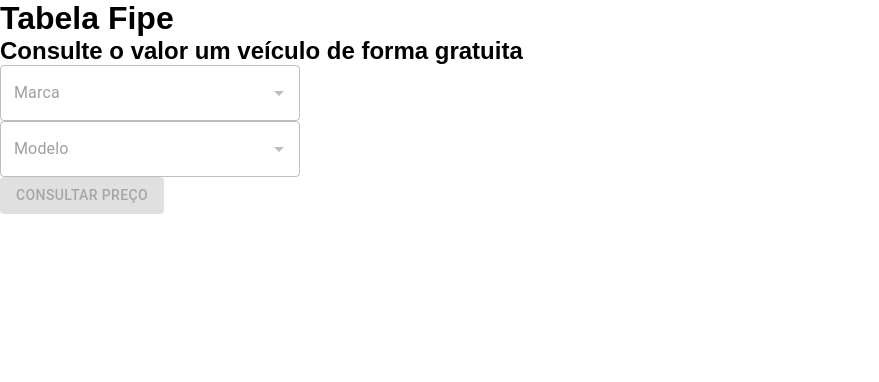
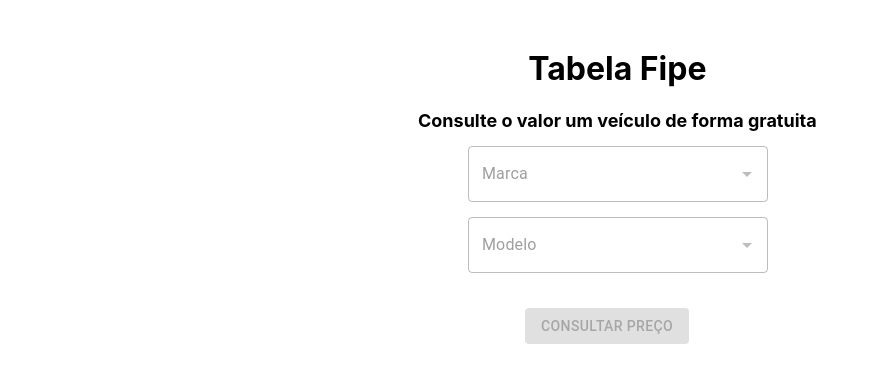
Before and after one commit to Herley25/fipeTest, a Next.js app: page / in a window 1280 px wide. Shown: the top 382 px of the page, without its empty margins (0-879 px from the left). Built offline with nearby package versions, Linux system fonts and the light colour scheme; no server answers.

Commit message:
feat: create component Resul

```diff
--- a/package.json
+++ b/package.json
@@ -23,11 +23,15 @@
     "styled-components": "^5.3.5"
   },
   "devDependencies": {
+    "@testing-library/react": "^13.3.0",
+    "@types/jest": "^28.1.6",
     "@types/node": "18.0.3",
     "@types/react": "18.0.15",
     "@types/react-dom": "18.0.6",
     "eslint": "8.19.0",
     "eslint-config-next": "12.2.2",
+    "jest": "^28.1.3",
+    "ts-jest": "^28.0.7",
     "typescript": "4.7.4"
   }
 }
--- a/pages/_app.tsx
+++ b/pages/_app.tsx
@@ -1,10 +1,7 @@
-import GlobalStyle from '../styles/global';
-
 import type { AppProps } from "next/app";
 function MyApp({ Component, pageProps }: AppProps) {
   return (
     <>
-      <GlobalStyle />
       <Component {...pageProps} />
     </>
   );
--- a/pages/api/model.ts
+++ /dev/null
@@ -1,5 +0,0 @@
-import axios from "axios";
-
-axios.get("https://parallelum.com.br/fipe/api/v1/carros/marcas").then((response) => {
-  console.log(response);
-});
--- /dev/null
+++ b/pages/components/Result.tsx
@@ -0,0 +1,24 @@
+import React from 'react';
+
+import styles from '../../styles/Result.module.css';
+
+interface IResult {
+  title: string;
+  price: string;
+  text: string;
+}
+
+const Result = ({ title, price, text }: IResult): JSX.Element => (
+  <div className={styles.container}>
+    <h3 className={styles.text_result}>Resultado</h3>
+    <div className={styles.content}>
+      <h4 className={styles.title}>{title}</h4>
+      <div className={styles.money}>
+        <p className={styles.value}>{price}</p>
+      </div>
+      <p className={styles.text_bottom}>{text}</p>
+    </div>
+  </div>
+);
+
+export default Result;
--- a/pages/index.tsx
+++ b/pages/index.tsx
@@ -1,6 +1,4 @@
-import axios, {
-    AxiosResponse,
-} from 'axios';
+import axios from 'axios';
 import React, {
     useCallback,
     useEffect,
@@ -9,54 +7,23 @@
 
 import {
     Autocomplete,
+    Button,
     TextField,
 } from '@mui/material';
 
+import styles from '../styles/Home.module.css';
+import Result from './components/Result';
 import {
-    Container,
-    Fields,
-    Submit,
-    SubTitle,
-    Title,
-} from '../styles/styles';
-import {
+    IBrand,
+    IBrandField,
+    IModel,
+    IModelField,
+    IModelResponse,
+    IPriceCars,
+    IYear,
+    IYearField,
     Props,
 } from './types';
-
-interface IBrand {
-  nome: string;
-  codigo: string;
-}
-
-interface IBrandField {
-  label: string;
-  id: number;
-}
-
-interface IModel {
-  nome: string;
-  codigo: string;
-}
-
-interface IModelField {
-  label: string;
-  id: number;
-}
-
-interface IYear {
-  nome: string;
-  codigo: string;
-}
-
-interface IYearField {
-  label: string;
-  id: number;
-}
-
-interface IModelResponse {
-  anos: IYear[];
-  modelos: IModel[];
-}
 
 const Home = ({
   title = "Tabela Fipe",
@@ -65,6 +32,8 @@
   const [brands, setBrands] = useState<IBrand[]>([]);
   const [models, setModels] = useState<IModel[]>([]);
   const [years, setYears] = useState<IYear[]>([]);
+
+  const [price, setPrice] = useState<IPriceCars | null>();
 
   const [isBrandsLoading, setIsBrandsLoading] = useState(true);
   const [isModelsLoading, setIsModelsLoading] = useState(true);
@@ -131,32 +100,53 @@
     }
   }, [brands.length, selectedBrand, selectedModel]);
 
-  const brandWrapper = (brands: IBrand[]): IBrandField[] => {
+  const brandWrapper = useCallback((brands: IBrand[]): IBrandField[] => {
     return brands.map((brand) => ({
       label: brand.nome,
       id: parseInt(brand.codigo),
     }));
-  };
+  }, []);
 
-  const modelWrapper = (models: IModel[]): IModelField[] => {
+  const modelWrapper = useCallback((models: IModel[]): IModelField[] => {
     return models.map((model) => ({
       label: model.nome,
       id: parseInt(model.codigo),
     }));
+  }, []);
+
+  const yearWrapper = useCallback((years: IYear[]): IYearField[] => {
+    return years.map((year) => ({
+      label: year.nome,
+      id: year.codigo,
+    }));
+  }, []);
+
+  const handlePrice = async (brandId: number, modelId: number, yearId: string) => {
+    axios
+      .get<IPriceCars>(
+        `https://parallelum.com.br/fipe/api/v1/carros/marcas/${brandId}/modelos/${modelId}/anos/${yearId}`
+      )
+      .then((response) => {
+        return response.data;
+      })
+      .then((data: IPriceCars) => {
+        setPrice(data);
+      })
+      .catch((error) => console.error(error));
   };
 
-  const yearWrapper = (years: IYear[]): IYearField[] => {
-    return years.map((year) => ({
-      label: year.nome,
-      id: parseInt(year.codigo),
-    }));
-  };
+  const brand = selectedBrand?.label;
+  const model = selectedModel?.label;
+  const year = selectedYear?.label;
+  const text = "Tabela Fipe: Preço";
 
   return (
-    <Container>
-      <Title>{title}</Title>
-      <SubTitle>{subTitle}</SubTitle>
-      <Fields>
+    <div className={styles.container}>
+      <div className={styles.text}>
+        <h1>{title}</h1>
+        <h2 className={styles.text2}>{subTitle}</h2>
+      </div>
+      <div className={styles.container_input}>
         <Autocomplete
           disablePortal
           id="cars-marc"
@@ -164,24 +154,31 @@
           disabled={isBrandsLoading}
           onChange={(event: any, newBrand: IBrandField | null) => {
             setSelectedBrand(newBrand);
+            setSelectedModel(null);
+            setSelectedYear(null);
           }}
           sx={{ width: 300 }}
           renderInput={(params) => <TextField {...params} label="Marca" />}
         />
+        <div className={styles.input}>
           <Autocomplete
             disablePortal
+            inputValue={selectedModel?.label || ""}
             id="carrs-model"
             options={modelWrapper(models)}
-          disabled={selectedBrand == null}
+            disabled={selectedBrand == null || isModelsLoading}
             onChange={(event: any, newModel: IModelField | null) => {
               setSelectedModel(newModel);
+              setSelectedYear(null);
             }}
             sx={{ width: 300 }}
             renderInput={(params) => <TextField {...params} label="Modelo" />}
           />
+        </div>
         {selectedModel != null && (
           <Autocomplete
             disablePortal
+            disabled={isYearsLoading}
             id="carrs-years"
             options={yearWrapper(years)}
             onChange={(event: any, newYear: IYearField | null) => {
@@ -191,12 +188,28 @@
             renderInput={(params) => <TextField {...params} label="Ano" />}
           />
         )}
-
-        <Submit variant="contained" disabled={selectedYear == null}>
+        <div className={styles.button}>
+          <Button
+            variant="contained"
+            disabled={selectedYear == null}
+            onClick={() =>
+              handlePrice(Number(selectedBrand?.id), Number(selectedModel?.id), selectedYear!.id)
+            }
+          >
             Consultar preço
-        </Submit>
-      </Fields>
-    </Container>
+          </Button>
+        </div>
+        {price != null && (
+          <>
+            <Result
+              title={text + " " + brand + " " + model + " " + year}
+              price={price.Valor}
+              text="Este é o preço de compra deste veículo"
+            />
+          </>
+        )}
+      </div>
+    </div>
   );
 };
 
--- /dev/null
+++ b/styles/Home.module.css
@@ -0,0 +1,41 @@
+.container {
+  padding: 0 2rem;
+  padding: 20px;
+  display: inline-block;
+  align-items: center;
+}
+.text {
+  display: inline-block;
+  margin: 0;
+  align-items: center;
+  text-align: center;
+  position: relative;
+  left: 390px;
+  font-family: -apple-system, BlinkMacSystemFont, 'Segoe UI', Roboto, Oxygen, Ubuntu, Cantarell, 'Open Sans', 'Helvetica Neue', sans-serif;
+}
+.text2 {
+  font-size: 18px;
+}
+.input {
+  margin: 15px 0;
+}
+.container_input {
+  position: relative;
+  left: 440px;
+}
+.button {
+  margin-left: 57px;
+  margin-top: 20px;
+  align-items: center;
+  display: flex;
+  position: absolute;
+}
+
+
+
+@media (max-width: 600px) {
+  .grid {
+    width: 100%;
+    flex-direction: column;
+  }
+}
--- /dev/null
+++ b/styles/Result.module.css
@@ -0,0 +1,38 @@
+.container {
+  position: relative;
+  top: 50px;
+}
+.content {
+  position: relative;
+  right: 80px;
+  font-family: -apple-system, BlinkMacSystemFont, 'Segoe UI', Roboto, Oxygen, Ubuntu, Cantarell, 'Open Sans', 'Helvetica Neue', sans-serif;
+}
+.text_result {
+  position: relative;
+  right: 300px;
+}
+.title {
+  position: relative;
+  right: 30px;
+}
+.money {
+  position: relative;
+  left: 140px;
+  display: flex;
+  padding-left: 30px;
+  width: 130px;
+  background-color: rgb(59, 184, 142);
+  height: 55px;
+  border-radius: 80px;
+  font-family: -apple-system, BlinkMacSystemFont, 'Segoe UI', Roboto, Oxygen, Ubuntu, Cantarell, 'Open Sans', 'Helvetica Neue', sans-serif;
+}
+.value {
+  color: #FFFFFF;
+  font-size: 18px;
+  font-weight: bold;
+}
+.text_bottom {
+  font-size: 12px;
+  position: relative;
+  left: 110px;
+}
--- a/styles/global.tsx
+++ /dev/null
@@ -1,16 +0,0 @@
-import {
-    createGlobalStyle,
-} from 'styled-components';
-
-const GlobalStyle = createGlobalStyle`
-  * {
-    padding: 0;
-    margin: 0;
-    box-sizing: border-box;
-  }
-  html {
-    font: 500 16px 'Roboto Slab', sans-serif;
-  }
-`;
-
-export default GlobalStyle;
--- /dev/null
+++ b/styles/globals.css
@@ -0,0 +1,16 @@
+html,
+body {
+  padding: auto;
+  margin: auto;
+  font-family: -apple-system, BlinkMacSystemFont, Segoe UI, Roboto, Oxygen,
+  Ubuntu, Cantarell, Fira Sans, Droid Sans, Helvetica Neue, sans-serif;
+}
+
+a {
+  color: inherit;
+  text-decoration: none;
+}
+
+* {
+  box-sizing: border-box;
+}
--- a/styles/styles.ts
+++ /dev/null
@@ -1,13 +0,0 @@
-import styled from 'styled-components';
-
-import {
-    Button,
-} from '@mui/material';
-
-export const Container = styled.div``;
-export const Fields = styled.div``;
-export const Title = styled.h1``;
-export const SubTitle = styled.h2``;
-export const Submit = styled(Button)`
-  background-color: #6a1b9a;
-`;
```
Also changed, not shown: pages/types.ts (+48 -20 lines), 1 other file (tests, documents, lock files or other folders). Lines whose indentation alone changed are shown as unchanged.
